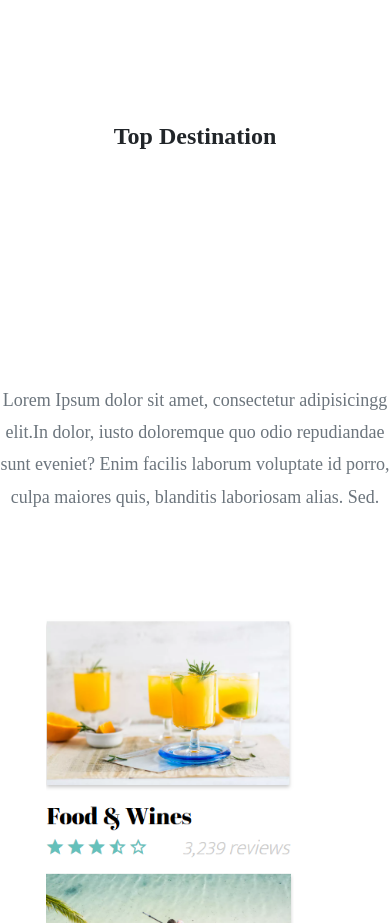
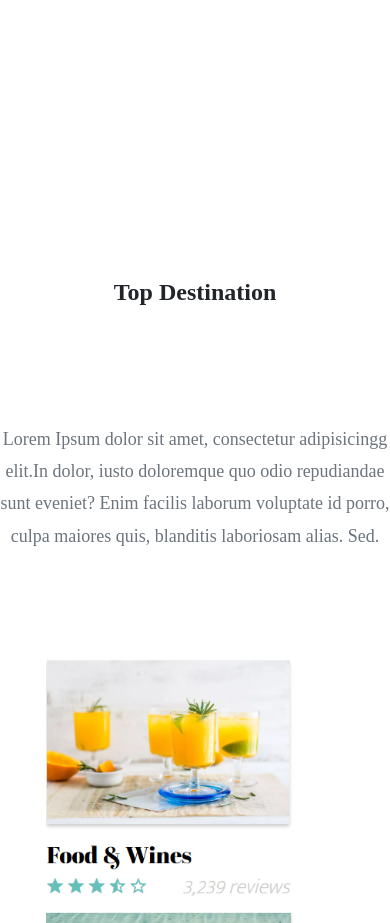
Before and after one commit to Mzubi69420/Ezitech-Internship-Tasks, a plain HTML site: page index.html in a window 390 px wide. Shown: the part 6660-7583 px from the top of the page. Drawn offline with nearby package versions, Linux system fonts and the light colour scheme.

Commit message:
Update project.css

```diff
--- a/project.css
+++ b/project.css
@@ -771,7 +771,7 @@
   font-size: 24px;
   margin: 0 0 16px;
   color: #212529;
-  margin-top: 120%;
+  margin-top: 160%;
   text-align: center;
 }
 
@@ -780,7 +780,7 @@
   color: #6c757d;
   line-height: 1.8;
   margin: 0 0 16px;
-  margin-top: 60%;
+  margin-top: 30%;
   text-align:center;
 }
   #footer-container {
@@ -890,7 +890,7 @@
   font-size: 24px;
   margin: 0 0 16px;
   color: #212529;
-  margin-top: 120%;
+  margin-top: 160%;
   text-align: center;
 }
 
@@ -899,7 +899,7 @@
   color: #6c757d;
   line-height: 1.8;
   margin: 0 0 16px;
-  margin-top: 60%;
+  margin-top: 30%;
   text-align:center;
 }
 
```
